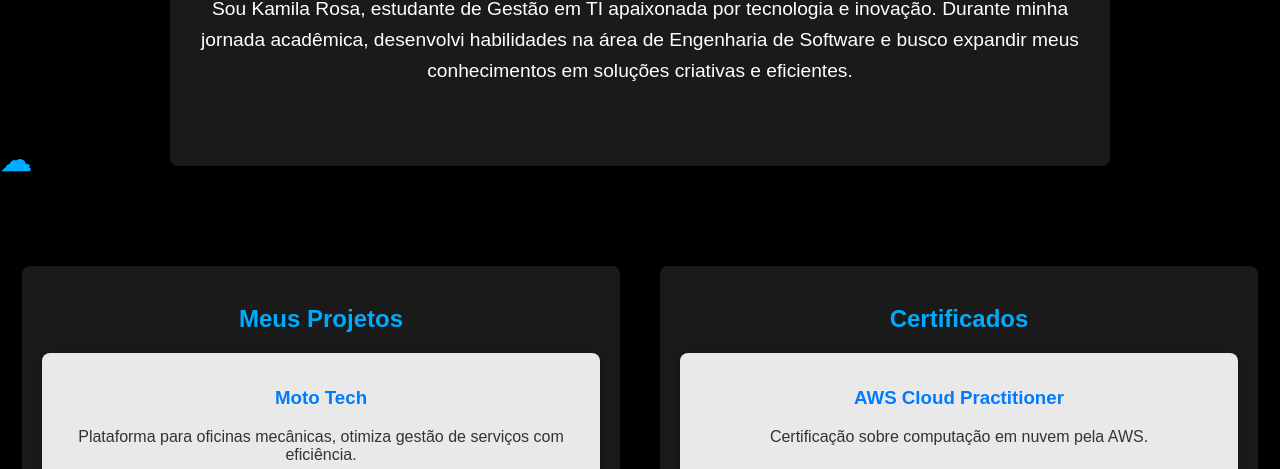
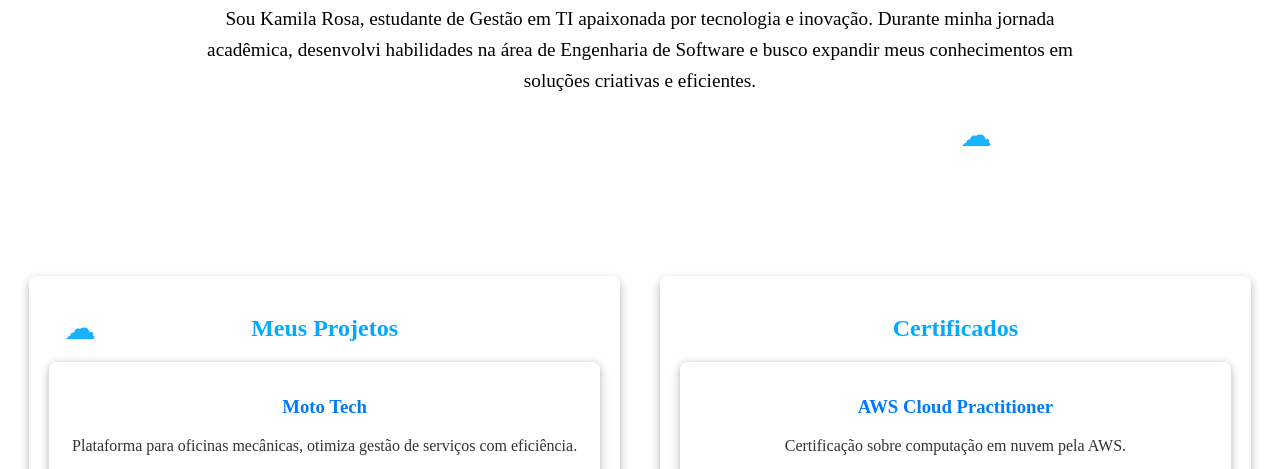
Before and after one commit to kamilarosaf/meu-portfolio, a plain HTML site: page index.html in a window 1280 px wide. Shown: the part 284-753 px from the top of the page. Drawn offline with Linux system fonts and the light colour scheme.

Commit message:
Update styles.css

```diff
--- a/styles.css
+++ b/styles.css
@@ -1,12 +1,3 @@
-/* Configuração Geral */
-body {
-    margin: 0;
-    padding: 0;
-    font-family: 'Poppins', sans-serif;
-    background: #000; /* Fundo preto */
-    color: #fff; /* Texto claro */
-}
-
 /* Fundo com Nuvens */
 .background {
     position: absolute;
@@ -15,33 +6,77 @@ body {
     width: 100%;
     height: 100vh;
     overflow: hidden;
-    z-index: -1;
+    z-index: -1; /* Envia fundo para trás */
 }
 
+/* Nuvens com Emojis */
 .nuvem {
     position: absolute;
     font-size: 2rem;
-    color: #00aaff;
+    color: #00aaff; /* Azul claro para bordas */
     animation: flutuar 8s linear infinite, subir 12s linear infinite;
 }
 
-/* Animações */
+/* Animação de Subida */
 @keyframes subir {
     from {
         transform: translateY(100vh);
     }
     to {
-        transform: translateY(-100px);
+        transform: translateY(-10vh); /* Subindo da parte inferior até sair da tela */
     }
 }
 
+/* Animação de Flutuação */
 @keyframes flutuar {
     0%, 100% {
         transform: translateX(0);
     }
     50% {
-        transform: translateX(20px);
+        transform: translateX(20px); /* Leve oscilação lateral */
     }
+}
+
+/* Distribuição Aleatória das Nuvens */
+.nuvem:nth-child(1) {
+    left: 5%; /* Nuvem à esquerda */
+    top: 20%; /* Começa mais acima */
+    animation-delay: 0s; /* Sem atraso inicial */
+}
+
+.nuvem:nth-child(2) {
+    left: 25%; /* Nuvem ao centro-esquerda */
+    top: 40%; /* Mais baixa */
+    font-size: 3rem; /* Tamanho maior */
+    animation-delay: 2s;
+}
+
+.nuvem:nth-child(3) {
+    left: 50%; /* Nuvem central */
+    top: 30%; /* Posição intermediária */
+    font-size: 2.5rem; /* Tamanho médio */
+    animation-delay: 4s;
+}
+
+.nuvem:nth-child(4) {
+    left: 75%; /* Nuvem ao centro-direita */
+    top: 50%; /* Mais abaixo */
+    font-size: 2rem; /* Tamanho padrão */
+    animation-delay: 6s;
+}
+
+.nuvem:nth-child(5) {
+    left: 90%; /* Nuvem à direita */
+    top: 15%; /* Começa mais acima */
+    font-size: 2.2rem; /* Tamanho ajustado */
+    animation-delay: 8s;
+}
+
+.nuvem:nth-child(6) {
+    left: 15%; /* Nuvem ao centro-esquerda */
+    top: 80%; /* Bem baixa */
+    font-size: 3rem; /* Grande para impacto */
+    animation-delay: 10s;
 }
 
 /* Cabeçalho */
```
